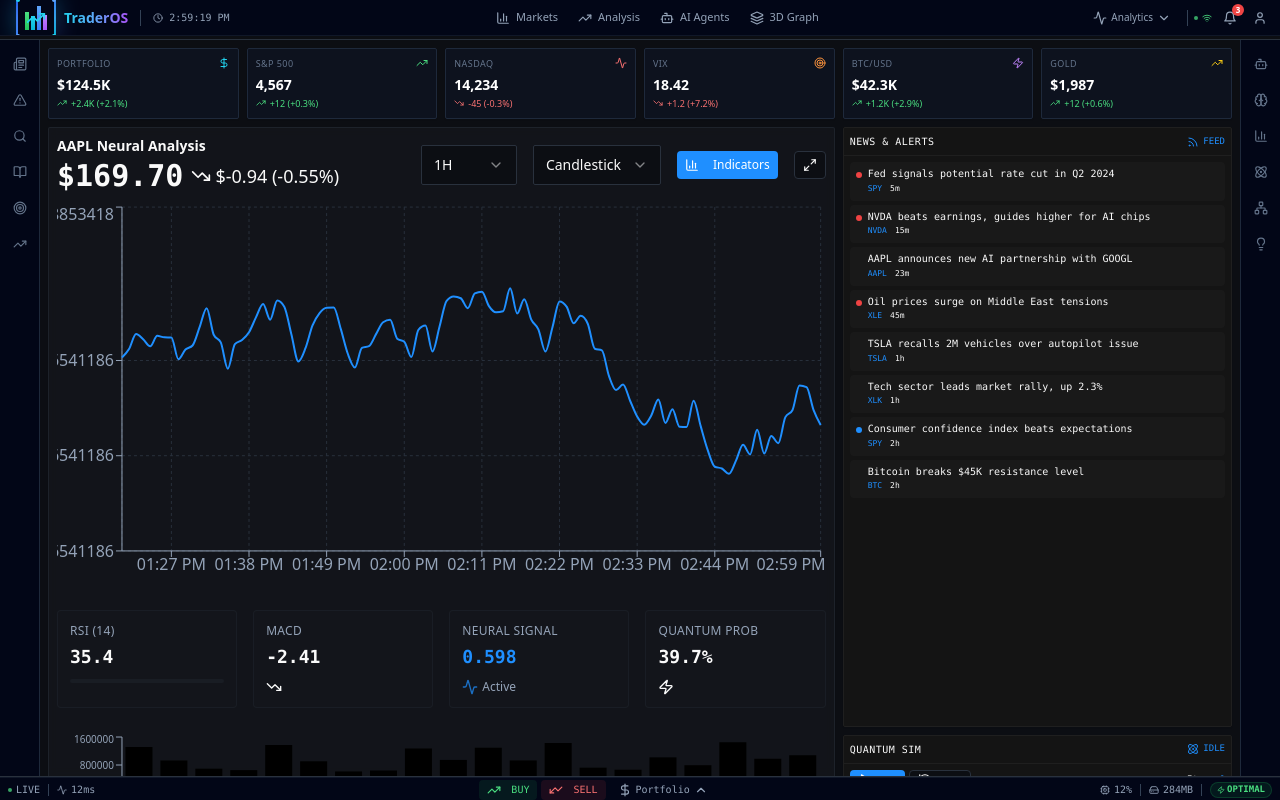
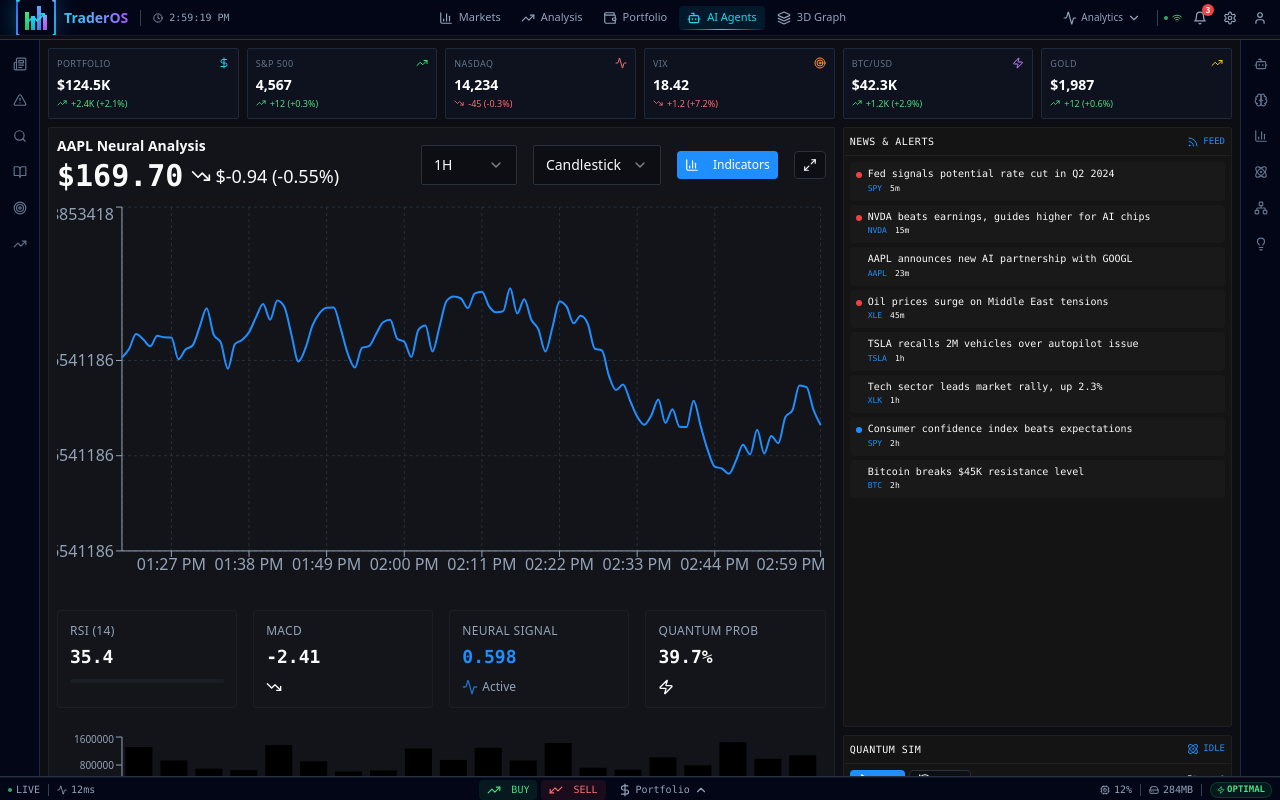
Before and after one commit to bradbom335-debug/symbolic-wave-trader, a React (Vite) app: page / in a window 1280 px wide. Built offline with nearby package versions, Linux system fonts and the light colour scheme.

Commit message:
Changes
Co-authored-by: bradbom335-debug <227191599+bradbom335-debug@users.noreply.github.com>

```diff
--- a/src/components/trading-os/TopCommandBar.tsx
+++ b/src/components/trading-os/TopCommandBar.tsx
@@ -11,7 +11,9 @@ import {
   ChevronDown,
   Zap,
   Activity,
-  Layers
+  Layers,
+  Settings as SettingsIcon,
+  Wallet,
 } from 'lucide-react';
 import { Button } from '@/components/ui/button';
 import { Badge } from '@/components/ui/badge';
@@ -24,7 +26,8 @@ import { Card } from '@/components/ui/card';
 const navigationTabs = [
   { id: 'markets', label: 'Markets', icon: BarChart3, path: '/dashboard' },
   { id: 'analysis', label: 'Analysis', icon: TrendingUp, path: '/analysis' },
-  { id: 'agents', label: 'AI Agents', icon: Bot, path: '/portfolio' },
+  { id: 'portfolio', label: 'Portfolio', icon: Wallet, path: '/portfolio' },
+  { id: 'agents', label: 'AI Agents', icon: Bot, path: '/' },
   { id: '3d-graph', label: '3D Graph', icon: Layers, path: '/3d-graph' },
 ];
 
@@ -120,6 +123,11 @@ export function TopCommandBar() {
             </Badge>
           </Button>
 
+          {/* Settings */}
+          <Button variant="ghost" size="sm" className="h-6 w-6 p-0 text-slate-400 hover:text-white" onClick={() => navigate('/settings')}>
+            <SettingsIcon className="w-3 h-3" />
+          </Button>
+
           {/* User Profile */}
           <Button variant="ghost" size="sm" className="h-6 w-6 p-0 text-slate-400 hover:text-white">
             <User className="w-3 h-3" />
```
